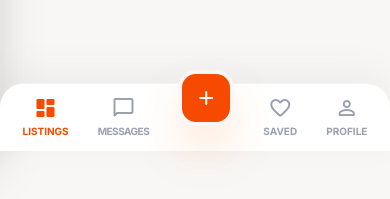
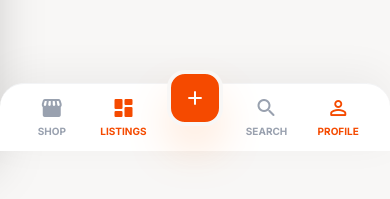
Before and after one commit to gouravdev246/deals, a Next.js app in the folder lpudeals/: page /dashboard in a window 390 px wide. Shown: the part 693-892 px from the top of the page. Built offline with nearby package versions, Linux system fonts and the light colour scheme; no server answers; sample sign-in values are in the browser's storage.

Commit message:
Add Mobile Bar

```diff
--- a/lpudeals/app/context/AppContext.jsx
+++ b/lpudeals/app/context/AppContext.jsx
@@ -33,6 +33,7 @@ export const AppWrapper = ({ children }) => {
     const [loading, setLoading] = useState(true);
 
     const [searchProduct , setSearchProduct] = useState('')
+    const [mobileSearchOpen, setMobileSearchOpen] = useState(false)
 
     // ─── Hydrate user from localStorage on mount ───
     useEffect(() => {
@@ -173,7 +174,10 @@ export const AppWrapper = ({ children }) => {
             homepageProducts,
 
             setSearchProduct ,
-            searchProduct
+            searchProduct,
+
+            mobileSearchOpen,
+            setMobileSearchOpen
         }}>
             {children}
         </AppContext.Provider>
--- a/lpudeals/app/layout.tsx
+++ b/lpudeals/app/layout.tsx
@@ -5,6 +5,8 @@ import "./globals.css";
 import Navbar from "@/components/Navbar";
 import ProtectedRoute from "@/components/ProtectedRoute";
 import { Analytics } from "@vercel/analytics/next"
+
+import MobileTabBar from "@/components/MobileTabBar";
 
 const inter = Inter({ subsets: ["latin"] });
 
@@ -125,6 +127,7 @@ export default function RootLayout({
           <ProtectedRoute>
             <Navbar />
             {children}
+            <MobileTabBar />
           </ProtectedRoute>
         </AppWrapper>
         <Analytics/>
--- /dev/null
+++ b/lpudeals/components/MobileTabBar.jsx
@@ -0,0 +1,72 @@
+'use client';
+import { useContext } from 'react';
+import { usePathname, useRouter } from 'next/navigation';
+import Link from 'next/link';
+import AppContext from '../app/context/AppContext';
+
+const MobileTabBar = () => {
+    const { isLoggedIn, mobileSearchOpen, setMobileSearchOpen } = useContext(AppContext);
+    const pathname = usePathname();
+    const router = useRouter();
+
+    // Hide on homepage
+    if (pathname === '/') return null;
+
+    const isActive = (path) => pathname === path || pathname.startsWith(path + '/');
+
+    const handleSearchClick = () => {
+        setMobileSearchOpen(!mobileSearchOpen);
+        window.scrollTo({ top: 0, behavior: 'smooth' });
+    };
+
+    return (
+        <nav className="fixed bottom-0 left-0 right-0 bg-white border-t border-gray-100 md:hidden z-50 rounded-t-[1.5rem] shadow-[0_-10px_40px_rgba(0,0,0,0.05)]">
+            <div className="flex items-center justify-around py-3 px-4 max-w-md mx-auto">
+                {/* Shop */}
+                <Link href="/products" className={`flex flex-col items-center justify-center gap-1 min-w-[56px] ${isActive('/products') ? 'text-orange-600' : 'text-gray-400 hover:text-orange-600'} transition-colors`}>
+                    <span className="material-icons-round text-[22px]">storefront</span>
+                    <span className="text-[10px] font-bold uppercase">Shop</span>
+                </Link>
+
+                {/* Logged in: Listings | Logged out: Search */}
+                {isLoggedIn ? (
+                    <Link href="/dashboard" className={`flex flex-col items-center justify-center gap-1 min-w-[56px] ${isActive('/dashboard') ? 'text-orange-600' : 'text-gray-400 hover:text-orange-600'} transition-colors`}>
+                        <span className="material-icons-round text-[22px]">dashboard</span>
+                        <span className="text-[10px] font-bold uppercase">Listings</span>
+                    </Link>
+                ) : (
+                    <button onClick={handleSearchClick} className={`flex flex-col items-center justify-center gap-1 min-w-[56px] ${mobileSearchOpen ? 'text-orange-600' : 'text-gray-400 hover:text-orange-600'} transition-colors`}>
+                        <span className="material-icons-round text-[22px]">search</span>
+                        <span className="text-[10px] font-bold uppercase">Search</span>
+                    </button>
+                )}
+
+                {/* Center Add Button */}
+                <Link href={isLoggedIn ? "/addproduct" : "/login"} className="relative -mt-10 size-14 bg-orange-600 text-white rounded-2xl shadow-2xl shadow-orange-500/40 border-4 border-[#f8f7f6] flex items-center justify-center active:scale-90 transition-transform">
+                    <span className="material-icons-round text-3xl">add</span>
+                </Link>
+
+                {/* Logged in: Search | Logged out: Register */}
+                {isLoggedIn ? (
+                    <button onClick={handleSearchClick} className={`flex flex-col items-center justify-center gap-1 min-w-[56px] ${mobileSearchOpen ? 'text-orange-600' : 'text-gray-400 hover:text-orange-600'} transition-colors`}>
+                        <span className="material-icons-round text-[22px]">search</span>
+                        <span className="text-[10px] font-bold uppercase">Search</span>
+                    </button>
+                ) : (
+                    <Link href="/register" className={`flex flex-col items-center justify-center gap-1 min-w-[56px] ${isActive('/register') ? 'text-orange-600' : 'text-gray-400 hover:text-orange-600'} transition-colors`}>
+                        <span className="material-icons-round text-[22px]">person_add</span>
+                        <span className="text-[10px] font-bold uppercase">Register</span>
+                    </Link>
+                )}
+
+                {/* Profile */}
+                <Link href={isLoggedIn ? "/dashboard" : "/login"} className={`flex flex-col items-center justify-center gap-1 min-w-[56px] ${isActive('/login') || (isLoggedIn && isActive('/dashboard')) ? 'text-orange-600' : 'text-gray-400 hover:text-orange-600'} transition-colors`}>
+                    <span className="material-icons-round text-[22px]">person_outline</span>
+                    <span className="text-[10px] font-bold uppercase">Profile</span>
+                </Link>
+            </div>
+        </nav>
+    );
+};
+
+export default MobileTabBar;
--- a/lpudeals/components/Navbar.jsx
+++ b/lpudeals/components/Navbar.jsx
@@ -5,11 +5,10 @@ import Link from "next/link";
 
 
 function Navbar() {
-    const { cart, user, isLoggedIn, logout, searchProduct, setSearchProduct, products } = useContext(AppContext);
+    const { cart, user, isLoggedIn, logout, searchProduct, setSearchProduct, products, mobileSearchOpen, setMobileSearchOpen } = useContext(AppContext);
     const [isMobileMenuOpen, setIsMobileMenuOpen] = useState(false);
     const [isCartOpen, setIsCartOpen] = useState(false);
     const [isUserMenuOpen, setIsUserMenuOpen] = useState(false);
-    const [isSearchOpen, setIsSearchOpen] = useState(false);
 
     // Filter products for the search dropdown
     const searchResults = searchProduct.trim() !== ""
@@ -119,7 +118,7 @@ function Navbar() {
 
                         {/* Mobile Search Toggle */}
                         <button
-                            onClick={() => setIsSearchOpen(!isSearchOpen)}
+                            onClick={() => setMobileSearchOpen(!mobileSearchOpen)}
                             className="lg:hidden p-2 text-gray-600 hover:text-orange-600 hover:bg-orange-50 rounded-full transition-colors"
                         >
                             <svg className="w-5 h-5" fill="none" viewBox="0 0 24 24" stroke="currentColor">
@@ -207,7 +206,7 @@ function Navbar() {
                 </div>
 
                 {/* Mobile Search Bar (Expandable) */}
-                {isSearchOpen && (
+                {mobileSearchOpen && (
                     <div className="mt-4 lg:hidden pb-2 relative">
                         <form className="relative" onSubmit={(e) => e.preventDefault()}>
                             <input
@@ -234,7 +233,7 @@ function Navbar() {
                                             <Link
                                                 key={p._id}
                                                 href={`/products/${p._id}`}
-                                                onClick={() => { setSearchProduct(""); setIsSearchOpen(false); }}
+                                                onClick={() => { setSearchProduct(""); setMobileSearchOpen(false); }}
                                                 className="flex items-center gap-3 px-4 py-3 border-b border-gray-50 last:border-0"
                                             >
                                                 <div className="w-10 h-10 rounded-lg overflow-hidden bg-gray-100 shrink-0">
--- a/lpudeals/components/UserDashboard.jsx
+++ b/lpudeals/components/UserDashboard.jsx
@@ -188,28 +188,7 @@ const UserDashboard = () => {
 
             </main>
 
-            {/* Mobile Tab Bar (Dashboard specific navigation) */}
-            <nav className="fixed bottom-0 left-0 right-0 bg-white border-t border-gray-100 flex items-center justify-around py-3 md:hidden z-50 px-2 rounded-t-[1.5rem] shadow-[0_-10px_40px_rgba(0,0,0,0.05)]">
-                <button className="flex flex-col items-center gap-1 text-orange-600">
-                    <span className="material-icons-round">dashboard</span>
-                    <span className="text-[10px] font-bold uppercase">Listings</span>
-                </button>
-                <button className="flex flex-col items-center gap-1 text-gray-400 hover:text-orange-600 transition-colors">
-                    <span className="material-icons-round">chat_bubble_outline</span>
-                    <span className="text-[10px] font-bold uppercase tracking-tighter">Messages</span>
-                </button>
-                <Link href="/addproduct" className="relative -mt-10 size-14 bg-orange-600 text-white rounded-2xl shadow-2xl shadow-orange-500/40 border-4 border-[#f8f7f6] flex items-center justify-center active:scale-90 transition-transform">
-                    <span className="material-icons-round text-3xl">add</span>
-                </Link>
-                <button className="flex flex-col items-center gap-1 text-gray-400 hover:text-orange-600 transition-colors">
-                    <span className="material-icons-round">favorite_border</span>
-                    <span className="text-[10px] font-bold uppercase">Saved</span>
-                </button>
-                <button className="flex flex-col items-center gap-1 text-gray-400 hover:text-orange-600 transition-colors">
-                    <span className="material-icons-round">person_outline</span>
-                    <span className="text-[10px] font-bold uppercase">Profile</span>
-                </button>
-            </nav>
+            {/* Mobile Tab Bar is now handled globally in layout */}
         </div>
     );
 };
```
